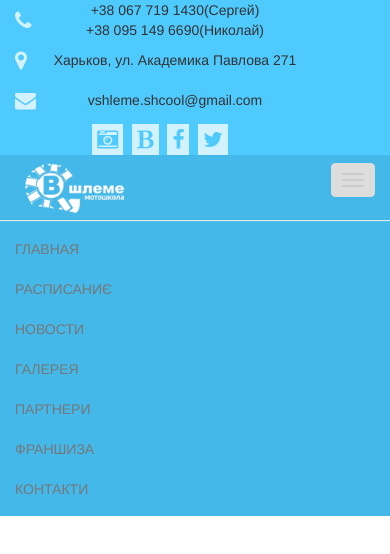
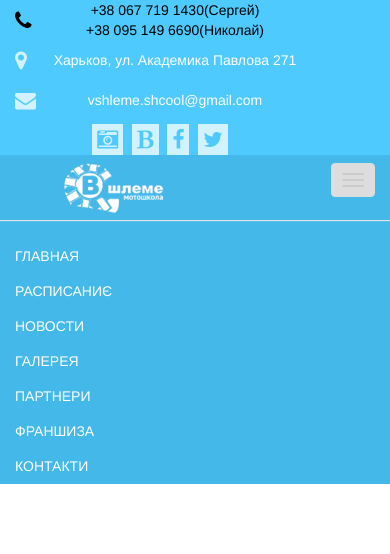
Before and after one commit to BestFrends/Inhelmet, a plain HTML site: page Index.html in a window 390 px wide. Both pictures are taken after a click on the button "Toggle navigation". Drawn offline with Linux system fonts and the light colour scheme.

Commit message:
Menu ready

```diff
--- a/Index.html
+++ b/Index.html
@@ -10,34 +10,34 @@
 <body>
     <div class="container-fluid top-header">
         <div class="row mar">
-            <div class="col-xs-10 col-sm-6 col-md-3">
+            <div class="col-xs-10 col-sm-6 col-md-3 hov">
                 <div>
                         <i class="fa fa-phone first-i"></i>
                     <div class="contant tc">
-                        <span>+38 067 719 1430(Сергей)</span>
+                        <a href="#"><span>+38 067 719 1430(Сергей)</span></a>
                         <br />
-                        <span>+38 095 149 6690(Николай)</span>
+                        <a href="#"><span>+38 095 149 6690(Николай)</span></a>
                     </div>
                 </div>
             </div>
-            <div class="col-xs-10 col-sm-6 col-md-3">
+            <div class="col-xs-10 col-sm-6 col-md-3 hov">
                 <div>
                     <i class="fa fa-map-marker"></i>
-                    <p class="contant tc">Харьков, ул. Академика Павлова 271</p>
+                    <p class="contant tc"><a href="#">Харьков, ул. Академика Павлова 271</a></p>
                 </div>
             </div>
-            <div class="col-xs-10 col-sm-6 col-md-3">
+            <div class="col-xs-10 col-sm-6 col-md-3 hov">
                 <div>
                     <i class="fa fa-envelope"></i>
-                    <p class="contant tc">vshleme.shcool@gmail.com</p>
+                    <p class="contant tc"><a href="mailto:vshleme.shcool@gmail.com">vshleme.shcool@gmail.com</a></p>
                 </div>
             </div>
             <div class="col-xs-10 col-sm-6 col-md-3">
                 <div class="tc">
-                    <div class="top-header-i-none"><i class="fa fa-camera-retro"></i></div>
-                    <div class="top-header-i-none"><i class="fa fa-bold"></i></div>
-                    <div class="top-header-i-none"><i class="fa fa-facebook"></i></div>
-                    <div class="top-header-i-none"><i class="fa fa-twitter"></i></div>
+                    <div class="top-header-i-none"><a href="#"><i class="fa fa-camera-retro"></i></a></div>
+                    <div class="top-header-i-none"><a href="#"><i class="fa fa-bold"></i></a></div>
+                    <div class="top-header-i-none"><a href="#"><i class="fa fa-facebook"></i></a></div>
+                    <div class="top-header-i-none"><a href="#"><i class="fa fa-twitter"></i></a></div>
                 </div>
             </div>
         </div>
@@ -46,7 +46,7 @@
     <nav class="navbar navbar-default menu">
       <div class="container-fluid">
         <!-- Brand and toggle get grouped for better mobile display -->
-        <div class="navbar-header">
+        <div class="navbar-header manu-navbar-header">
           <button type="button" class="navbar-toggle collapsed" data-toggle="collapse" data-target="#bs-example-navbar-collapse-1" aria-expanded="false">
             <span class="sr-only">Toggle navigation</span>
             <span class="icon-bar"></span>
@@ -57,8 +57,8 @@
         </div>
 
         <!-- Collect the nav links, forms, and other content for toggling -->
-        <div class="collapse navbar-collapse" id="bs-example-navbar-collapse-1">
-          <ul class="nav navbar-nav">
+        <div class="collapse navbar-collapse menu-collapse" id="bs-example-navbar-collapse-1">
+          <ul class="nav navbar-nav menu-ul-top">
                 <li><a href="#">ГЛАВНАЯ</a></li>
                 <li><a href="#">РАСПИСАНИЄ</a></li>
                 <li><a href="#">НОВОСТИ</a></li>
--- a/css/style.css
+++ b/css/style.css
@@ -6,6 +6,18 @@
     position: absolute;
     font-size: 21px;
     color: #d3f2ff;
+}
+.top-header p, span, a {
+    color: #FFF;
+}
+.mar .hov:hover i {
+    color: black;
+}
+.mar .hov:hover span {
+    color: black;
+}
+.mar .hov:hover a {
+    color: black;
 }
 .first-i {
     margin-top: 10px;
@@ -23,11 +35,19 @@
     margin-left: auto;
     margin-top: 4px;
     padding: 5px;
-
 }
 .top-header-i-none {
     display: inline-block;
     padding-right: 5px;
+}
+.tc i:hover {
+    color: black;
+    background-color: #4ecaff;
+}
+@media(max-width:767px) {
+	.tc {
+        text-align: center;
+    }
 }
 .mar {
     margin-left: auto;
@@ -36,16 +56,12 @@
 .mar .col-md-offset-right-1 {
     min-width: 171px;
 }
-@media(max-width:767px) {
-	.tc {
-        text-align: center;
-    }
-}
 /* MENU */
 
 .menu {
     border: none;
     background-color: #44b8e9;
+    border-radius: 0px;
 }
 .menu-brand {
     padding: 0;
@@ -54,3 +70,20 @@
     width: 132px;
     padding-left: 20px;
 }
+.menu-ul-top {
+    margin-top: 10px;
+}
+@media(max-width:767px){
+    .menu-ul-top li {
+        padding-top: 15px;
+    }
+    .menu .menu-collapse .menu-ul-top a {
+        display: inline;
+    }
+}
+.menu .menu-collapse .menu-ul-top a {
+    color: #FFF;
+}
+.manu-navbar-header {
+    margin-left: 10%;
+}
```
